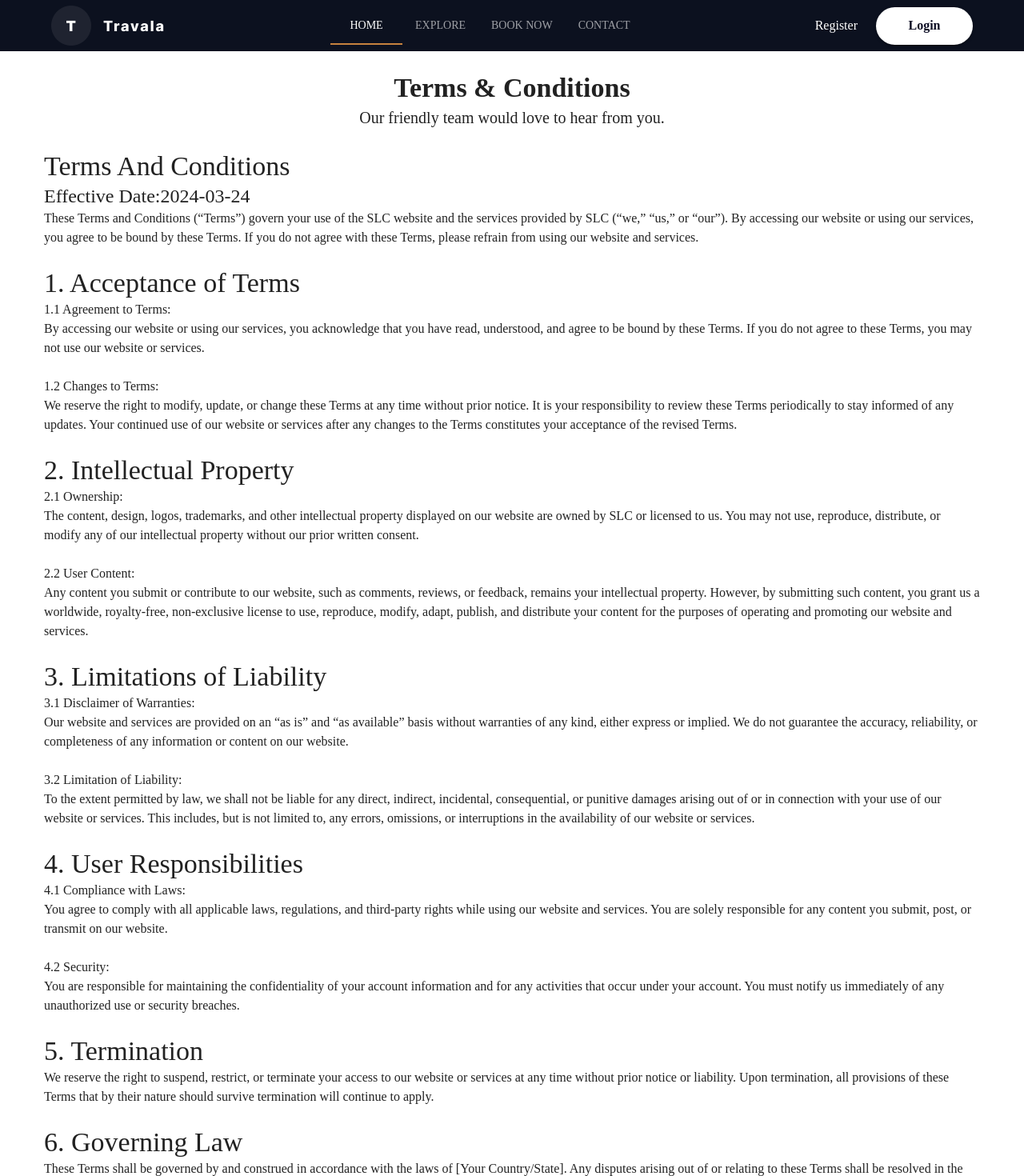
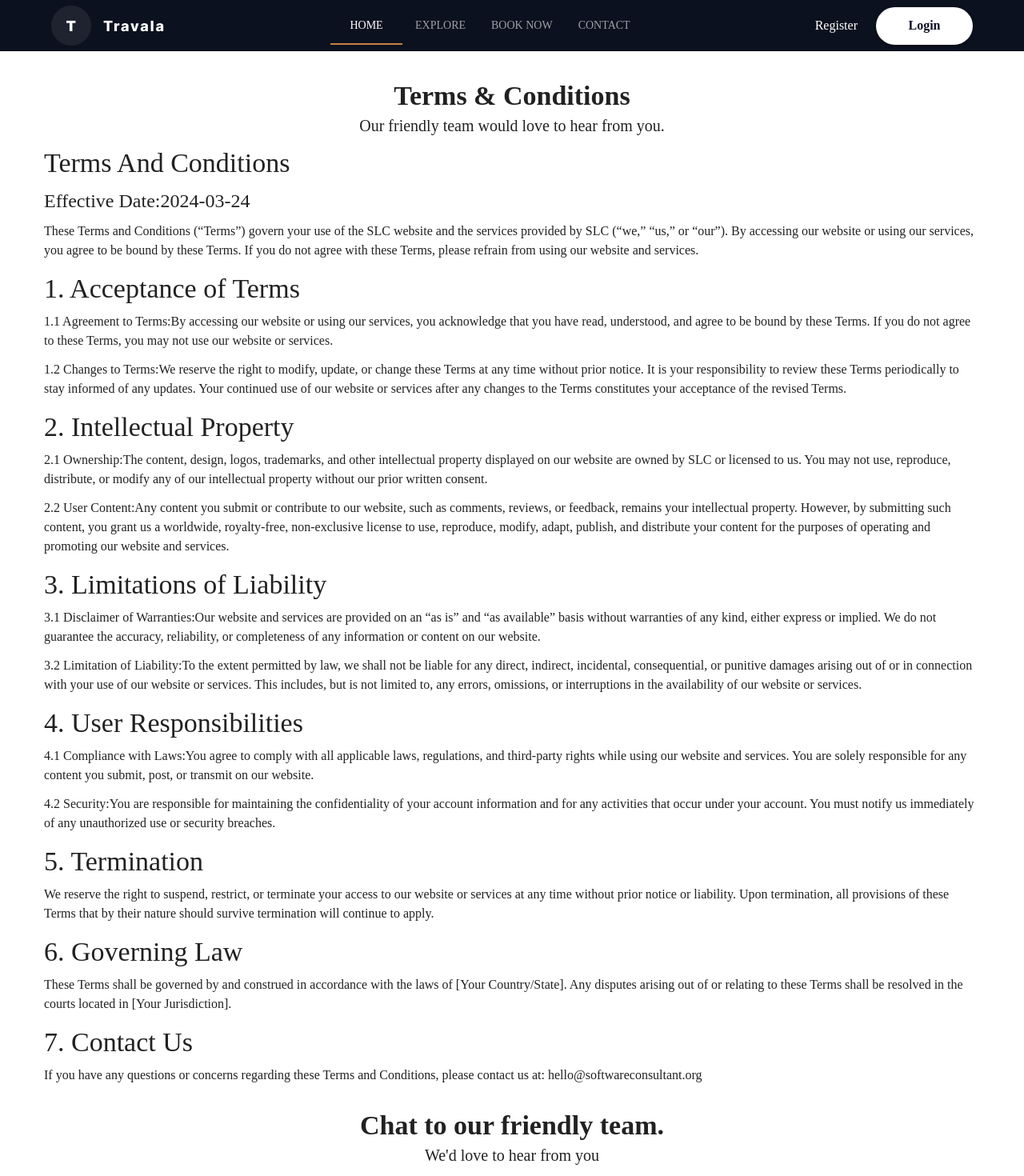
Before and after one commit to Software-Lifecycle-Consultants/slc-open-hms, a Next.js app: page /terms-condition in a window 1280 px wide. Shown: the part 20-1490 px from the top of the page at 80% size. Built offline with nearby package versions, Linux system fonts and the light colour scheme.

Commit message:
Added and Update the Terms and condition page

```diff
--- a/app/terms-condition/page.tsx
+++ b/app/terms-condition/page.tsx
@@ -1,4 +1,4 @@
-import { pageDetails, headerDetails, headsection1, headsection2, subsection2, subsection4, headsection3, subsection6, headsection4, subsection8, headsection5, headsection6, headsection7 } from "@/data/termscondition";
+import { pageDetails, headerDetails, headsection1, headsection2, subsection2, subsection4, headsection3, subsection6, headsection4, subsection8, headsection5, headsection6, headsection7, pageEnd } from "@/data/termscondition";
 import Typography from '@mui/material/Typography';
 import { Metadata } from "next"
 export const metadata: Metadata = {
@@ -13,134 +13,173 @@ export default function TermsCondition(){
       margin: '0 auto',
       padding: '25px'
     }}>
+      <Typography variant="h4" sx={{
+                  textAlign: "center",
+                  marginTop:"10px",
+                  fontWeight: "bold"
+                }}>
+           { pageDetails.title }
+      </Typography>
 
-     <center> <Typography variant="h4">
-          <b> { pageDetails.title } </b>
-          </Typography>
-     </center>
+      <Typography variant="h6" sx={{
+                  textAlign: "center"
+                }}>
+           { pageDetails.subtitle }
+      </Typography>
 
-     <center>
-      <Typography variant="h6">
-           { pageDetails.subtitle }
-           </Typography>
-      </center>
-<br />
-       <Typography variant="h4">
+       <Typography variant="h4" sx={{
+                  marginTop:"10px"
+                }}>
        {headerDetails.title}
        </Typography>
 
-      <Typography variant="h5"> Effective Date:
+      <Typography variant="h5" sx={{
+                  marginTop:"10px"
+                }}>
+      Effective Date:
       {headerDetails.effectiveDate}
       </Typography>
 
-      <Typography variant="body1">
+      <Typography variant="body1" sx={{
+                  marginTop:"10px"
+                }}>
       {headerDetails.description}
       </Typography>
-<br />
-      <Typography variant="h4">
+
+      <Typography variant="h4" sx={{
+                  marginTop:"15px"
+                }}>
       { headsection1.subsection1}
       </Typography>
 
-      <Typography variant="body1">
+      <Typography variant="body1" sx={{
+                  marginTop:"8px"
+                }}>
         { headsection1.title1 }
-        <br />
        { headsection1.content1}
        </Typography>
-<br />
-      <Typography variant="body1">
+
+      <Typography variant="body1" sx={{
+                  marginTop:"12px"
+                }}>
       { subsection2.title2}
-        <br />
        { subsection2.content2 }
        </Typography>
-<br />
-      <Typography variant="h4">
+
+      <Typography variant="h4" sx={{
+                  marginTop:"15px"
+                }}>
       {headsection2.subsection3}
       </Typography>
 
-      <Typography variant="body1">
+      <Typography variant="body1" sx={{
+                  marginTop:"8px"
+                }}>
       { headsection2.title1 }
-        <br />
        { headsection2.content1 }
        </Typography>
-<br />
-      <Typography variant="body1">
+
+      <Typography variant="body1" sx={{
+                  marginTop:"12px"
+                }}>
       { subsection4.title2 }
-        <br />
        { subsection4.content2 }
        </Typography>
-<br />
-      <Typography variant="h4">
+
+      <Typography variant="h4" sx={{
+                  marginTop:"15px"
+                }}>
       { headsection3.subsection5 }
       </Typography>
 
-      <Typography variant="body1">
+      <Typography variant="body1" sx={{
+                  marginTop:"8px"
+                }}>
       { headsection3.title1 }
-        <br />
       { headsection3.content1 }
       </Typography>
-<br />
-      <Typography variant="body1">
+
+      <Typography variant="body1" sx={{
+                  marginTop:"12px"
+                }}>
       { subsection6.title2 }
-        <br />
        { subsection6.content2 }
        </Typography>
-<br />
-      <Typography variant="h4">
+
+      <Typography variant="h4" sx={{
+                  marginTop:"15px"
+                }}>
       { headsection4.subsection7 }
       </Typography>
 
-      <Typography variant="body1">
+      <Typography variant="body1" sx={{
+                  marginTop:"8px"
+                }}>
       { headsection4.title1 }
-        < br />
       { headsection4.content1 }
       </Typography>
 
-<br />
-      <Typography variant="body1">
+
+      <Typography variant="body1" sx={{
+                  marginTop:"12px"
+                }}>
       { subsection8.title2 }
-<br />
       { subsection8.content2 }
       </Typography>
-<br />
-      <Typography variant="h4">
+
+      <Typography variant="h4" sx={{
+                  marginTop:"15px"
+                }}>
       { headsection5.subsection9 }
       </Typography>
 
-      <Typography variant="body1">
+      <Typography variant="body1" sx={{
+                  marginTop:"8px"
+                }}>
       { headsection5.content }
       </Typography>
-<br />
-      <Typography variant="h4">
+
+      <Typography variant="h4" sx={{
+                  marginTop:"15px"
+                }}>
       { headsection6.subsection10 }
       </Typography>
 
-      <Typography variant="body1">
+      <Typography variant="body1" sx={{
+                  marginTop:"8px"
+                }}>
       { headsection6.content1 }
       </Typography>
-<br />
-      <Typography variant="h4">
+
+      <Typography variant="h4" sx={{
+                  marginTop:"15px"
+                }}>
         { headsection7.subsection11 }
       </Typography>
 
-      <Typography variant="body1">
+      <Typography variant="body1" sx={{
+                  marginTop:"8px"
+                }}>
         { headsection7.content2 }
       </Typography>
 
-<br />
+        <Typography variant="h4" sx={{
+                  textAlign: "center",
+                  marginTop:"30px",
+                  fontWeight: "bold"
+                }}>
+           {pageEnd.subtitle}
+        </Typography>
 
       <center>
-        <Typography variant="h4">
-          <b> We'd love to hear from you </b>
+        <Typography variant="h6" sx={{
+                  textAlign: "center"
+                }}>
+          {pageEnd.title}
         </Typography>
       </center>
 
-      <center>
-        <Typography variant="h6">
-          Chat to our friendly team.
-        </Typography>
-      </center>
-
-</div>
+  </div>
     </>
     );
 }
--- a/data/termscondition.ts
+++ b/data/termscondition.ts
@@ -1,7 +1,9 @@
 /* Assign to the Page Details of the Terms and Conditions page */
 export const pageDetails = {
     title: "Terms & Conditions",
-    subtitle: "Our friendly team would love to hear from you."
+    subtitle: "Our friendly team would love to hear from you.",
+    alignItems: "center",
+    justifyContent: "center"
 };
 
 /* Assign header section of the Terms and Conditions page */
@@ -106,7 +108,6 @@ export const headerDetails = {
             ]
         };
 
-
 /* Assign to the Page End Details of the Terms and Conditions page */
 export const pageEnd = {
     title: "We'd love to hear from you",
```
